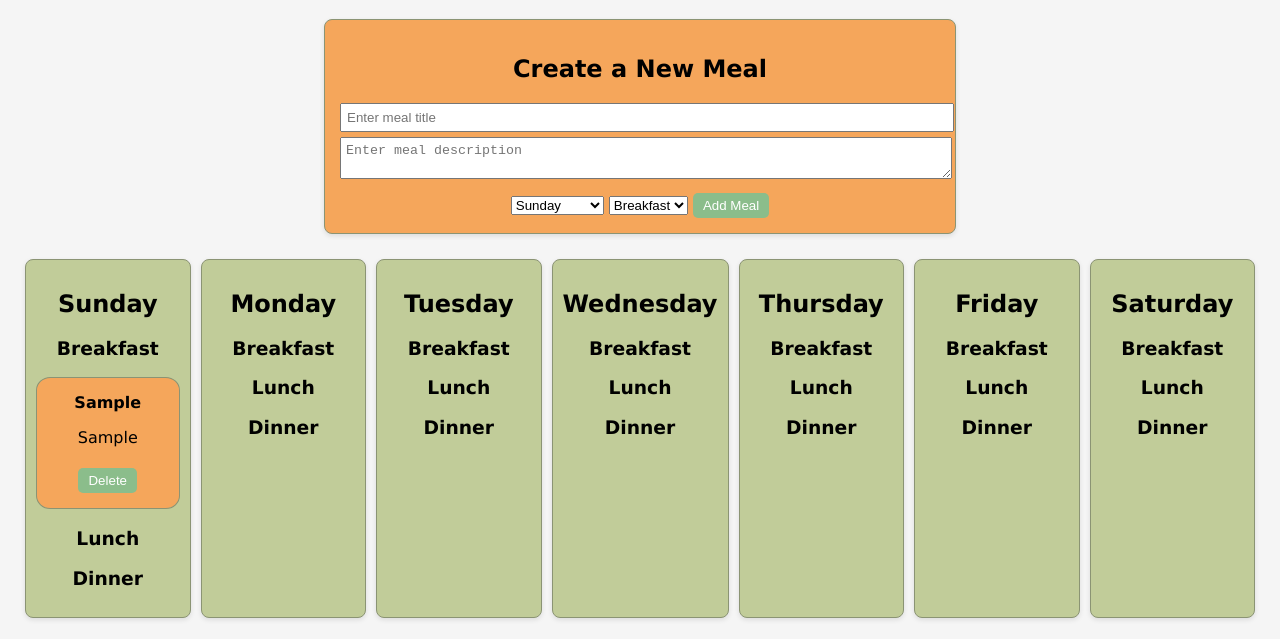
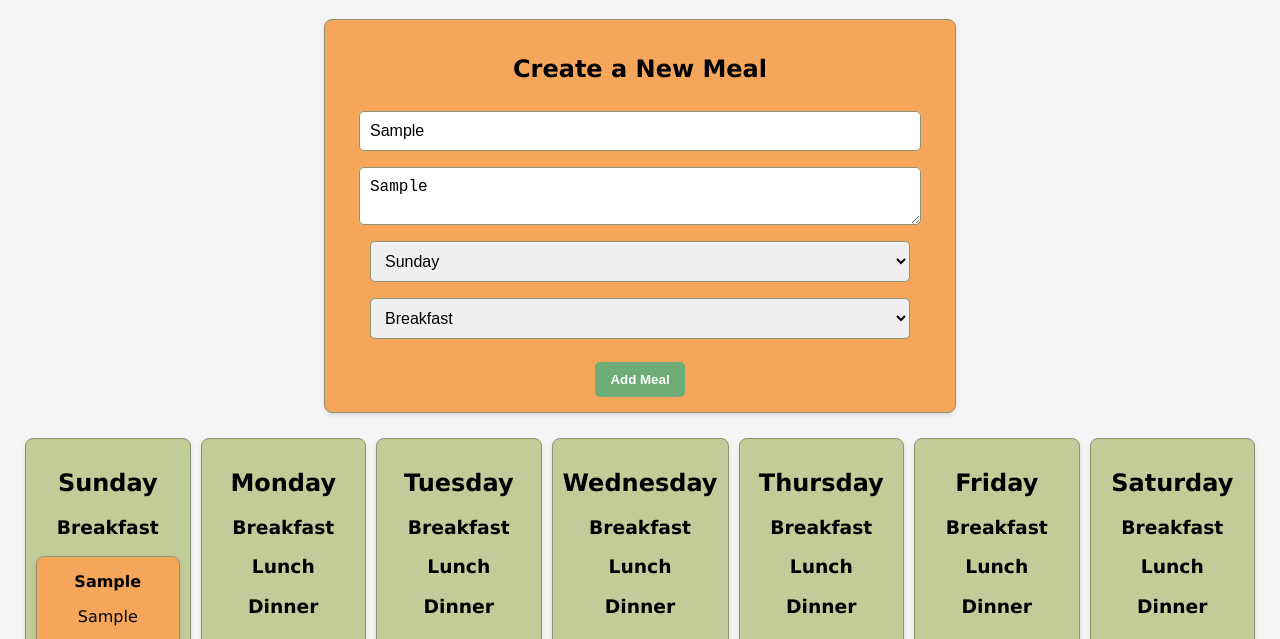
Before and after one commit to LosAllen/wdd330-final, a plain HTML site: page meal-planner.html in a window 1280 px wide. Both pictures are taken after typing "Sample", "Sample" into the empty fields and a click on the button "Add Meal". Shown: the part 155-794 px from the top of the page. Drawn offline with Linux system fonts and the light colour scheme; a web font is replaced by a local one.

Commit message:
finished

```diff
--- a/css/styles.css
+++ b/css/styles.css
@@ -63,45 +63,92 @@ h1 {
     margin: 5px;
 }
 
-/* Meal Card Styles */
+/* Meal Card Styles with Hover Transition */
 .meal-card {
-    background-color: #F5A65B; /* Accent color */
+    background-color: #F5A65B;
     border: 1px solid #8B9474;
-    border-radius: 10%;
+    border-radius: 8px;
     padding: 15px;
     margin: 10px 0;
-    cursor: move;
+    cursor: pointer;
+    box-shadow: 0px 2px 5px rgba(0, 0, 0, 0.1);
+    transition: transform 0.3s ease, box-shadow 0.3s ease;
 }
 
-.meal-card input[type="text"], .meal-card textarea {
-    width: 100%;
-    padding: 5px;
-    margin-bottom: 5px;
-}
-
-.meal-card button {
-    background-color: #8BBD8B; /* Button color */
-    border: none;
-    color: white;
-    padding: 5px 10px;
-    margin-top: 5px;
-    cursor: pointer;
-    border-radius: 5px;
+.meal-card:hover {
+    transform: scale(1.02);
+    box-shadow: 0 4px 10px rgba(0, 0, 0, 0.2);
 }
 
 #card-creation-section {
-    background-color: #F5A65B; /* Match the meal card color */
+    background-color: #F5A65B;
     border: 1px solid #8B9474;
     border-radius: 8px;
     padding: 15px;
-    margin: 20px 0;
+    margin: 20px auto;
     box-shadow: 0px 2px 5px rgba(0, 0, 0, 0.1);
     max-width: 600px;
-    margin: 20px auto; /* Center the card on the page */
+    transition: transform 0.3s ease, box-shadow 0.3s ease;
+    display: flex;
+    flex-direction: column;
+    align-items: center;
 }
 
+#card-creation-section input[type="text"],
+#card-creation-section textarea,
+#card-creation-section select {
+    width: 90%;
+    margin: 8px 0;
+    padding: 10px;
+    font-size: 1rem;
+    border-radius: 5px;
+    border: 1px solid #8B9474;
+}
+
+#card-creation-section textarea {
+    resize: vertical;
+}
+
+#card-creation-section button {
+    margin-top: 15px;
+}
+
+
+#card-creation-section:hover {
+    transform: scale(1.03);
+    box-shadow: 0 4px 12px rgba(0, 0, 0, 0.2);
+}
+
+/* Button Styles with Hover and Click Transitions */
+button {
+    background-color: #6CAE75;
+    border: none;
+    color: white;
+    padding: 10px 15px;
+    cursor: pointer;
+    border-radius: 5px;
+    font-weight: bold;
+    transition: background-color 0.3s ease, transform 0.2s ease;
+}
+
+button:hover {
+    background-color: #8B9474;
+    transform: scale(1.05);
+}
+
+button:active {
+    transform: scale(0.95);
+}
+
+/* Highlight Style */
 .highlight {
     border: 2px dashed #6CAE75;
+}
+
+.highlight-dropzone {
+    border: 2px dashed #6CAE75;
+    background-color: #f0f9f0;
+    transition: background-color 0.3s ease;
 }
 
 /* Footer Styles */
@@ -117,13 +164,11 @@ footer {
 /* Mobile View Adjustments */
 @media (max-width: 768px) {
     #calendar {
-        flex-direction: column; /* Stack days vertically on small screens */
+        flex-direction: column;
     }
-
     main {
         padding: 10px;
     }
-
     .meal-card {
         margin: 5px 0;
     }
--- a/js/meal-planner.js
+++ b/js/meal-planner.js
@@ -1,98 +1,112 @@
 document.addEventListener('DOMContentLoaded', () => {
     loadMeals();
+    setupDropZones();
 });
 
 function createNewCard() {
-    const mealTitle = document.getElementById('meal-title').value;
-    const mealDescription = document.getElementById('meal-description').value;
-    const selectedDay = document.getElementById('meal-day').value;
-    const selectedMealType = document.getElementById('meal-type').value;
+    const title = document.getElementById('meal-title').value;
+    const description = document.getElementById('meal-description').value;
+    const day = document.getElementById('meal-day').value;
+    const mealType = document.getElementById('meal-type').value;
 
-    if (mealTitle.trim() === "" || mealDescription.trim() === "") {
-        alert("Please fill out both the meal title and description.");
+    if (title === "" || description === "") {
+        alert("Please fill in both title and description.");
         return;
     }
 
     const mealCard = document.createElement('div');
     mealCard.className = 'meal-card';
-    mealCard.innerHTML = `<strong>${mealTitle}</strong><p>${mealDescription}</p>`;
+    mealCard.draggable = true;  // Make the card draggable
+    mealCard.innerHTML = `<strong>${title}</strong><p>${description}</p>`;
+    mealCard.id = `meal-${Date.now()}`; // Unique ID for each card
 
-    // Add delete button
     const deleteButton = document.createElement('button');
-    deleteButton.textContent = 'Delete';
-    deleteButton.className = 'delete-btn';
-    deleteButton.onclick = () => deleteMealCard(mealCard, selectedDay, selectedMealType);
+    deleteButton.textContent = "Delete";
+    deleteButton.onclick = () => deleteMealCard(mealCard);
     mealCard.appendChild(deleteButton);
 
-    // Find the correct section for the selected day and meal type
-    const targetSection = document.getElementById(`${selectedDay}-${selectedMealType}`);
-    if (targetSection) {
-        targetSection.appendChild(mealCard);
-        saveToLocalStorage();
-    } else {
-        alert("Error: Unable to find the selected meal section.");
-    }
+    // Add drag event listeners to the card
+    setupDraggableCard(mealCard);
 
-    // Clear input fields
-    document.getElementById('meal-title').value = '';
-    document.getElementById('meal-description').value = '';
+    document.getElementById(`${day}-${mealType}`).appendChild(mealCard);
+    saveToLocalStorage();
 }
 
-function deleteMealCard(mealCard, day, mealType) {
-    mealCard.remove();
+function setupDraggableCard(mealCard) {
+    mealCard.addEventListener('dragstart', (e) => {
+        e.dataTransfer.setData('text/plain', e.target.id);
+    });
+}
+
+function setupDropZones() {
+    const days = document.querySelectorAll('.day .meal-section');
+
+    days.forEach(daySection => {
+        // Highlight on dragover
+        daySection.addEventListener('dragover', (e) => {
+            e.preventDefault(); // Allow dropping
+            daySection.classList.add('highlight-dropzone'); // Add highlight
+        });
+
+        // Remove highlight when leaving the drop zone
+        daySection.addEventListener('dragleave', () => {
+            daySection.classList.remove('highlight-dropzone');
+        });
+
+        daySection.addEventListener('drop', (e) => {
+            e.preventDefault();
+            daySection.classList.remove('highlight-dropzone'); // Remove highlight on drop
+            const mealCardId = e.dataTransfer.getData('text/plain');
+            const draggedCard = document.getElementById(mealCardId);
+            if (draggedCard) {
+                daySection.appendChild(draggedCard);
+                saveToLocalStorage();
+            }
+        });
+    });
+}
+
+
+function deleteMealCard(card) {
+    card.remove();
     saveToLocalStorage();
 }
 
 function saveToLocalStorage() {
     const data = {};
-    const days = document.querySelectorAll('.day');
-
-    days.forEach(dayDiv => {
-        const day = dayDiv.getAttribute('data-day');
-        const mealSections = dayDiv.querySelectorAll('.meal-section');
-
+    document.querySelectorAll('.day').forEach(dayDiv => {
+        const day = dayDiv.dataset.day;
         data[day] = {};
-
-        mealSections.forEach(section => {
-            const mealType = section.getAttribute('data-meal');
-            const meals = Array.from(section.querySelectorAll('.meal-card')).map(card => {
-                return {
-                    title: card.querySelector('strong').textContent,
-                    description: card.querySelector('p').textContent
-                };
-            });
+        dayDiv.querySelectorAll('.meal-section').forEach(section => {
+            const mealType = section.dataset.meal;
+            const meals = Array.from(section.querySelectorAll('.meal-card')).map(card => ({
+                title: card.querySelector('strong').textContent,
+                description: card.querySelector('p').textContent
+            }));
             data[day][mealType] = meals;
         });
     });
-
     localStorage.setItem('mealPlannerData', JSON.stringify(data));
 }
 
 function loadMeals() {
     const storedData = JSON.parse(localStorage.getItem('mealPlannerData')) || {};
-
     Object.keys(storedData).forEach(day => {
-        const mealData = storedData[day];
-
-        Object.keys(mealData).forEach(mealType => {
-            const meals = mealData[mealType];
-
-            meals.forEach(meal => {
+        Object.keys(storedData[day]).forEach(mealType => {
+            storedData[day][mealType].forEach(meal => {
                 const mealCard = document.createElement('div');
                 mealCard.className = 'meal-card';
+                mealCard.draggable = true;
+                mealCard.id = `meal-${Date.now()}`;
                 mealCard.innerHTML = `<strong>${meal.title}</strong><p>${meal.description}</p>`;
 
-                // Add delete button
                 const deleteButton = document.createElement('button');
-                deleteButton.textContent = 'Delete';
-                deleteButton.className = 'delete-btn';
-                deleteButton.onclick = () => deleteMealCard(mealCard, day, mealType);
+                deleteButton.textContent = "Delete";
+                deleteButton.onclick = () => deleteMealCard(mealCard);
                 mealCard.appendChild(deleteButton);
 
-                const targetSection = document.getElementById(`${day}-${mealType}`);
-                if (targetSection) {
-                    targetSection.appendChild(mealCard);
-                }
+                document.getElementById(`${day}-${mealType}`).appendChild(mealCard);
+                setupDraggableCard(mealCard);
             });
         });
     });
```
Also changed, not shown: index.html (+2 -9 lines), meal-planner.html (+3 -0 lines), nutrition.html (+2 -4 lines).
